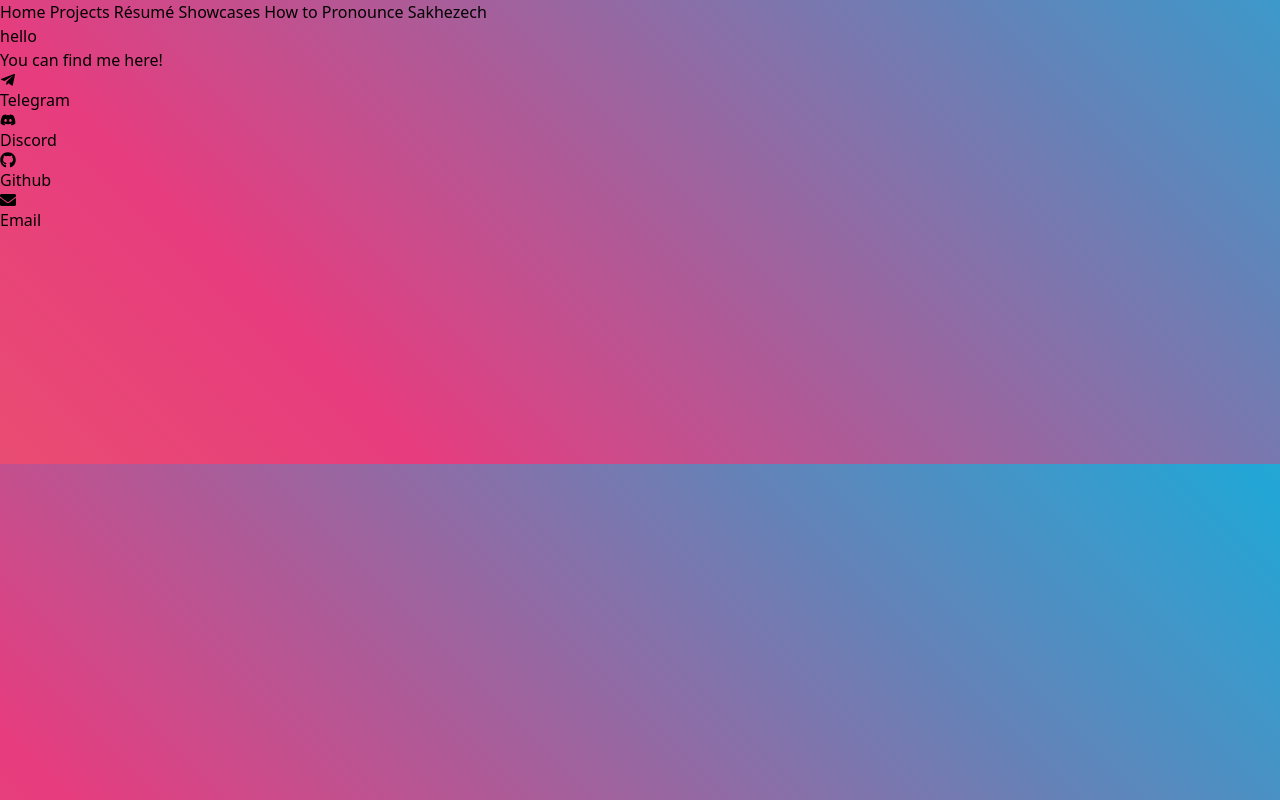
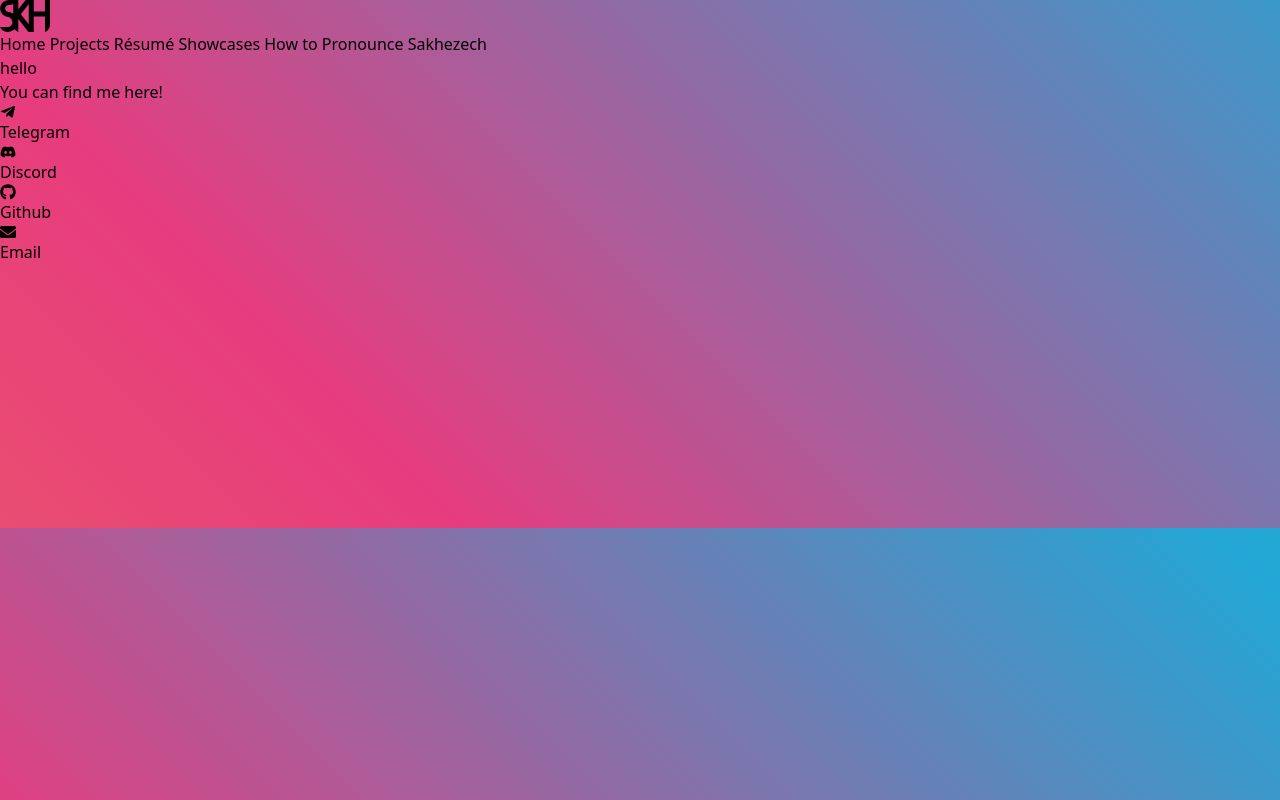
Before and after one commit to sakhezech/next-sakhezech, a Next.js app: page / in a window 1280 px wide. Built offline with nearby package versions, Linux system fonts and the light colour scheme.

Commit message:
added logo to layout

```diff
--- a/src/app/(core)/layout.tsx
+++ b/src/app/(core)/layout.tsx
@@ -1,6 +1,8 @@
 import { ReactNode } from "react";
 import { FaDiscord, FaEnvelope, FaGithub, FaTelegramPlane } from "react-icons/fa"
 import { StyledLink } from "./core_components/styled";
+import Image from "next/image";
+import Link from "next/link";
 
 export default function CoreLayout({ children }: { children: ReactNode }) {
   return (
@@ -19,7 +21,10 @@ export default function CoreLayout({ children }: { children: ReactNode }) {
 function Header() {
   return (
     <>
-      <nav className="bg-core-primary dark:bg-core-secondary mb-16 flex items-center gap-5 p-5 shadow-md flex-wrap">
+      <nav className="bg-core-primary dark:bg-core-secondary mb-16 flex flex-wrap items-center gap-5 p-5 shadow-md">
+        <Link href=''>
+          <Image src='/skh.svg' width={50} height={32} alt='Skh Logo' />
+        </Link>
         <StyledLink href="/"> Home </StyledLink>
         <StyledLink href="/projects"> Projects </StyledLink>
         <StyledLink href="/resume"> Résumé </StyledLink>
@@ -33,7 +38,7 @@ function Header() {
 function Footer() {
   return (
     <>
-      <footer className="bg-core-primary dark:bg-core-secondary mt-16 box-border flex items-center gap-5 border p-5 flex-wrap">
+      <footer className="bg-core-primary dark:bg-core-secondary mt-16 box-border flex flex-wrap items-center gap-5 border p-5">
         You can find me here!
         <StyledLink href="https://t.me/sakhezech"> <FaTelegramPlane /> Telegram </StyledLink>
         <StyledLink href="https://discordapp.com/users/311643179009048578"> <FaDiscord /> Discord </StyledLink>
```
Also changed, not shown: public/skh.svg (added).
